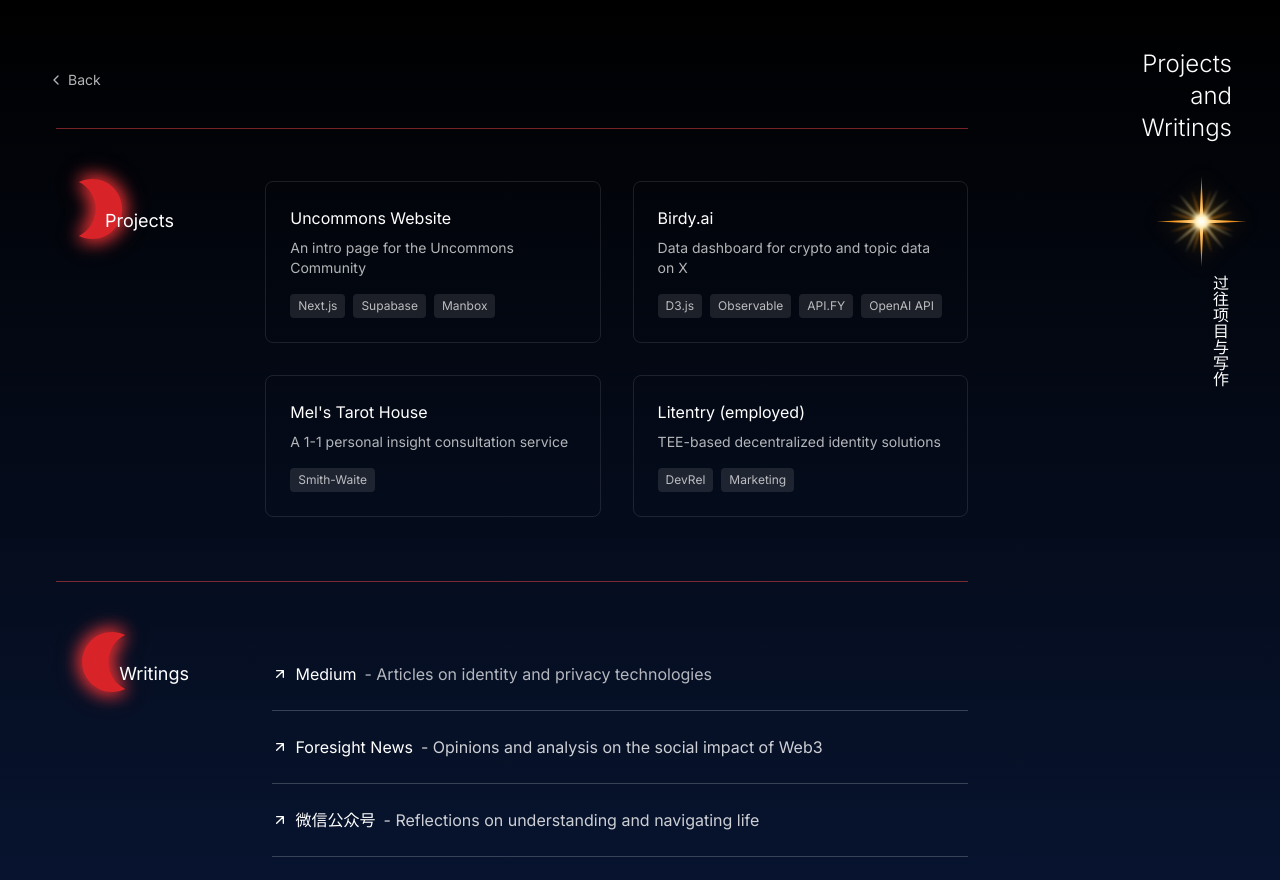
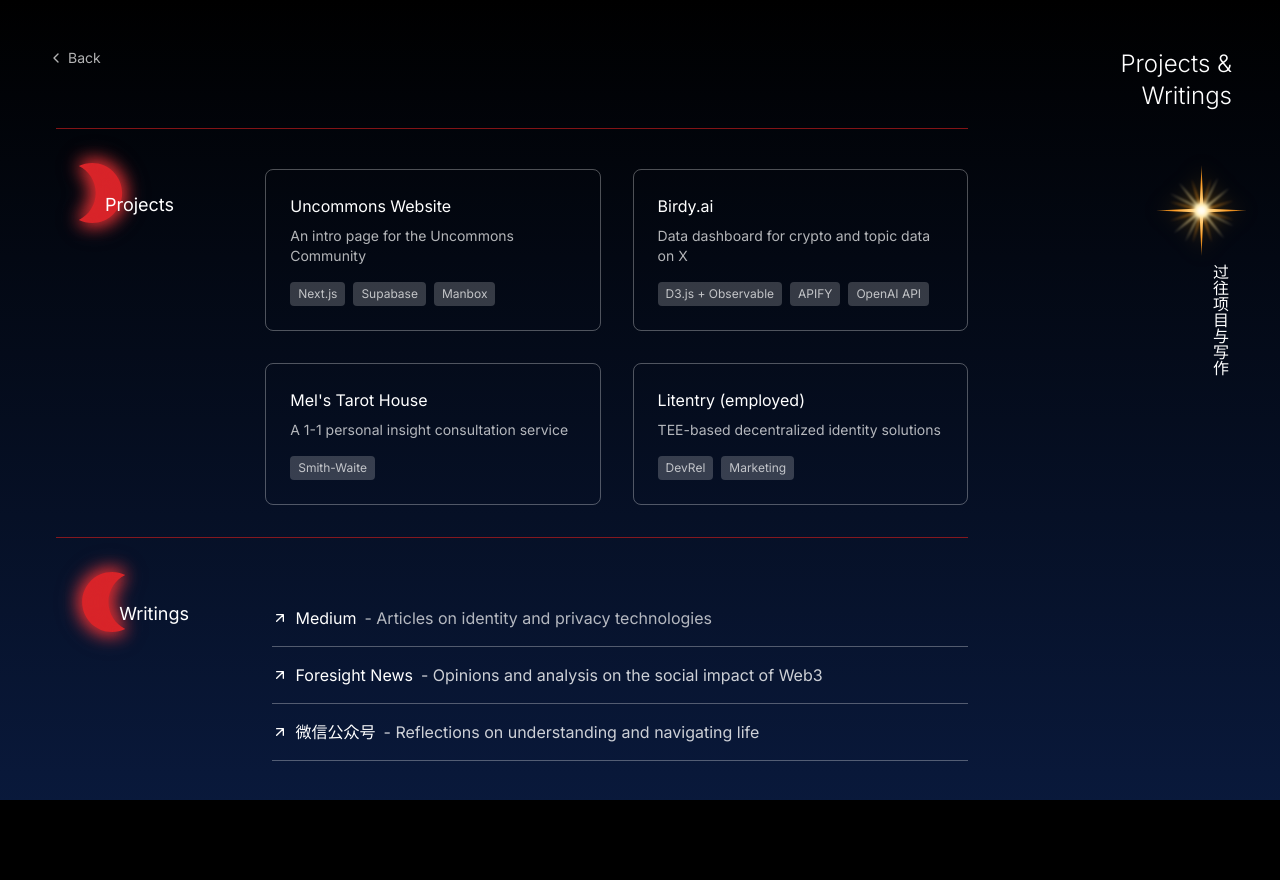
Before and after one commit to waterlily-zhou/personal-website, a Next.js app: page /projects in a window 1280 px wide. After the commit the page ends 800 px from the top, so only its background shows below. Built offline with nearby package versions, Linux system fonts and the light colour scheme.

Commit message:
finish projects page

```diff
--- a/app/about/page.tsx
+++ b/app/about/page.tsx
@@ -5,7 +5,7 @@
   return (
     <div className="min-h-screen relative text-white">
       {/* Navigation */}
-      <div className="absolute top-0 left-8 right-8 p-4 flex justify-between items-center z-50">
+      <div className="absolute top-8 left-8 right-8 p-4 flex justify-between items-start z-50">
         <Link href="/" className="text-white/70 hover:text-white transition-colors text-sm flex items-center gap-1">
           <svg
             width="16"
@@ -23,7 +23,7 @@
           </svg>
           Back
         </Link>
-        <h1 className="mt-8 text-2xl font-light text-right">
+        <h1 className="text-2xl font-light text-right">
             About<br />Me
         </h1>
       </div>
@@ -31,7 +31,7 @@
       {/* Gradient Background */}
       <div className="absolute inset-0 -z-10">
         {/* Main gradient: black -> blue -> black */}
-        <div className="absolute inset-0 min-h-[110vh] bg-gradient-to-b from-black to-blue-600/20" />
+        <div className="absolute inset-0 min-h-[110vh] bg-gradient-to-b from-black to-blue-600/25" />
       </div>
 
       {/* Background Circle Grid */}
--- a/app/page.tsx
+++ b/app/page.tsx
@@ -66,7 +66,7 @@
         {/* Gradient background */}
         <div className="absolute inset-0 h-[170vh] -z-10">
           {/* Main gradient: black -> blue -> black */}
-          <div className="absolute inset-0 bg-gradient-to-b from-black via-blue-600/20 to-black" />
+          <div className="absolute inset-0 bg-gradient-to-b from-black via-blue-600/25 to-black" />
           {/* Additional blue glow in the middle */}
          {/*  <div className="absolute inset-0 bg-gradient-to-b from-transparent via-blue-600/20 to-transparent" /> */}
         </div>
--- a/app/projects/page.tsx
+++ b/app/projects/page.tsx
@@ -5,7 +5,7 @@
   return (
     <div className="min-h-screen relative text-white">
       {/* Navigation */}
-      <div className="absolute top-0 left-8 right-8 p-4 flex justify-between items-center z-50">
+      <div className="absolute top-8 left-8 right-8 p-4 flex justify-between items-start z-50">
         <Link href="/" className="text-white/70 hover:text-white transition-colors text-sm flex items-center gap-1">
           <svg
             width="16"
@@ -23,25 +23,27 @@
           </svg>
           Back
         </Link>
-        <h1 className="mt-8 text-2xl font-light text-right">
-          Projects<br />and<br />Writings
+        <h1 className="text-2xl font-light text-right">
+          Projects &<br />Writings
         </h1>
       </div>
 
       {/* Gradient Background */}
       <div className="absolute inset-0 -z-10">
         {/* Main gradient: black -> blue -> black */}
-        <div className="absolute inset-0 min-h-[110vh] bg-gradient-to-b from-black to-blue-600/20" />
+        <div className="absolute inset-0 min-h-[100vh] bg-gradient-to-b from-black to-blue-600/25" />
       </div>
 
       {/* Main Content */}
       <div className="pt-32 px-14 max-w-[80%]">
 
         {/* Red line */}
-        <div className="w-full h-[1px] bg-red-500/50 mb-8" />
+        <div className="w-full h-[1px] bg-red-700/70 mb-4" />
 
         {/* Projects Section */}
-        <div className="mb-16 flex flex-row items-start md:gap-[10%]">
+        <div className="mb-8 flex flex-row items-start md:gap-[10%]">
+
+          {/* Half moon and project title */}
           <div className="flex items-center -space-x-10">
             <img
               src="/halfMoon.svg"
@@ -52,61 +54,68 @@
             <h2 className="text-lg relative z-10 pt-6">Projects</h2>
           </div>
 
-          <div className="grid grid-cols-1 md:grid-cols-2 gap-8 pt-5">
+          <div className="grid grid-cols-1 md:grid-cols-2 gap-8 pt-6">
             {/* Uncommons Website */}
-            <div className="border border-white/10 rounded-lg p-6 hover:border-white/20 hover:bg-red-950/30 transition-all duration-300">
+            <a href="https://unco-website.vercel.app/" target="_blank" rel="noopener noreferrer">
+              <div className="border border-white/30 rounded-lg p-6 hover:border-red-700 hover:bg-red-700 transition-all duration-300">
                 <h3 className="mb-2">Uncommons Website</h3>
                 <p className="text-sm text-white/70 mb-4">
                 An intro page for the Uncommons Community
                 </p>
                 <div className="flex gap-2 flex-wrap">
-                <span className="text-xs bg-white/10 text-white/70 px-2 py-1 rounded">Next.js</span>
-                <span className="text-xs bg-white/10 text-white/70 px-2 py-1 rounded">Supabase</span>
-                <span className="text-xs bg-white/10 text-white/70 px-2 py-1 rounded">Manbox</span>
+                  <span className="text-xs bg-white/20 text-white/70 px-2 py-1 rounded">Next.js</span>
+                  <span className="text-xs bg-white/20 text-white/70 px-2 py-1 rounded">Supabase</span>
+                  <span className="text-xs bg-white/20 text-white/70 px-2 py-1 rounded">Manbox</span>
                 </div>
               </div>
+            </a>
 
             {/* Birdy.ai */}
-            <div className="border border-white/10 rounded-lg p-6 hover:border-white/20 hover:bg-red-950/30 transition-all duration-300">
+            <a href="https://github.com/kayyueth/birdy_ai" target="_blank" rel="noopener noreferrer">
+              <div className="border border-white/30 rounded-lg p-6 hover:border-red-700 hover:bg-red-700 transition-all duration-300">
                 <h3 className="mb-2">Birdy.ai</h3>
                 <p className="text-sm text-white/70 mb-4">
                   Data dashboard for crypto and topic data on X
                 </p>
                 <div className="flex gap-2 flex-wrap">
-                <span className="text-xs bg-white/10 text-white/70 px-2 py-1 rounded">D3.js</span>
-                <span className="text-xs bg-white/10 text-white/70 px-2 py-1 rounded">Observable</span>
-                <span className="text-xs bg-white/10 text-white/70 px-2 py-1 rounded">API.FY</span>
-                <span className="text-xs bg-white/10 text-white/70 px-2 py-1 rounded">OpenAI API</span>
+                  <span className="text-xs bg-white/20 text-white/70 px-2 py-1 rounded">D3.js + Observable</span>
+                  <span className="text-xs bg-white/20 text-white/70 px-2 py-1 rounded">APIFY</span>
+                  <span className="text-xs bg-white/20 text-white/70 px-2 py-1 rounded">OpenAI API</span>
                 </div>
               </div>
+            </a>
 
             {/* Mel's Tarot House */}
-            <div className="border border-white/10 rounded-lg p-6 hover:border-white/20 hover:bg-red-950/30 transition-all duration-300">
+            <a href="https://melmelz.notion.site/KK-all-in-5da6ad0c27b141f3b167afaa5d83a73a?pvs=4" target="_blank" rel="noopener noreferrer">
+              <div className="border border-white/30 rounded-lg p-6 hover:border-red-700 hover:bg-red-700 transition-all duration-300">
                 <h3 className="mb-2">Mel&apos;s Tarot House</h3>
                 <p className="text-sm text-white/70 mb-4">
                   A 1-1 personal insight consultation service
                 </p>
                 <div className="flex gap-2 flex-wrap">
-                <span className="text-xs bg-white/10 text-white/70 px-2 py-1 rounded">Smith-Waite</span>
+                  <span className="text-xs bg-white/20 text-white/70 px-2 py-1 rounded">Smith-Waite</span>
                 </div>
               </div>
+            </a>
 
             {/* Litentry */}
-            <div className="border border-white/10 rounded-lg p-6 hover:border-white/20 hover:bg-red-950/30 transition-all duration-300">
+            <a href="https://www.heima.network/rebranding" target="_blank" rel="noopener noreferrer">
+            <div className="border border-white/30 rounded-lg p-6 hover:border-red-700 hover:bg-red-700 transition-all duration-300">
               <h3 className="mb-2">Litentry (employed)</h3>
               <p className="text-sm text-white/70 mb-4">
                 TEE-based decentralized identity solutions
               </p>
               <div className="flex gap-2 flex-wrap">
-                <span className="text-xs bg-white/10 text-white/70 px-2 py-1 rounded">DevRel</span>
-                <span className="text-xs bg-white/10 text-white/70 px-2 py-1 rounded">Marketing</span>
+                <span className="text-xs bg-white/20 text-white/70 px-2 py-1 rounded">DevRel</span>
+                <span className="text-xs bg-white/20 text-white/70 px-2 py-1 rounded">Marketing</span>
                 </div>
               </div>
+            </a>
           </div>
         </div>
 
         {/* Red line */}
-        <div className="w-full h-[1px] bg-red-500/50 mb-8" />
+        <div className="w-full h-[1px] bg-red-700/70 mb-4" />
 
         {/* Writings Section */}
         <div className='flex flex-row items-start md:gap-[10%]'>
@@ -125,8 +134,8 @@
             <h2 className="text-lg relative z-10 pt-6">Writings</h2>
           </div>
 
-          <div className="space-y-6 pt-12 w-full">
-            <a href="#" className="block group flex flex-row items-center gap-2">
+          <div className="pt-9 w-full">
+            <a href="https://medium.com/@melzhou" target="_blank" rel="noopener noreferrer" className="block group flex flex-row items-center gap-2 hover:bg-red-700 pt-4 pb-4 border-b border-white/30 hover:border-red-700 transition-all duration-300">
               <div className="flex items-center gap-2">
                 <svg
                   width="16"
@@ -142,15 +151,13 @@
                     strokeLinejoin="round"
                   />
                 </svg>
-                <span className="text-white group-hover:text-white transition-colors">Medium</span>
+                <span className="text-white transition-colors">Medium</span>
               </div>
               <p className="text-white/70"> - Articles on identity and privacy technologies</p>
             </a>
 
-            {/* Gray line */}
-            <div className="w-full h-[1px] bg-gray-500/50" />
 
-            <a href="#" className="block group flex flex-row items-center gap-2">
+            <a href="https://foresightnews.pro/column/detail/1154" target="_blank" rel="noopener noreferrer" className="block group flex flex-row items-center gap-2 hover:bg-red-700 pt-4 pb-4 border-b border-white/30 hover:border-red-700 transition-all duration-300">
               <div className="flex items-center gap-2">
                 <svg
                   width="16"
@@ -166,15 +173,13 @@
                     strokeLinejoin="round"
                   />
                 </svg>
-                <span className="text-white group-hover:text-white transition-colors">Foresight News</span>
+                <span className="text-white transition-colors">Foresight News</span>
               </div>
               <p className="text-white/80">- Opinions and analysis on the social impact of Web3</p>
             </a>
 
-            {/* Gray line */}
-            <div className="w-full h-[1px] bg-gray-500/50" />
 
-            <a href="#" className="block group flex flex-row items-center gap-2">
+            <a href="https://mp.weixin.qq.com/s/VL8auNw4IbvRF-6m3PSq_w" target="_blank" rel="noopener noreferrer"className="block group flex flex-row items-center gap-2 hover:bg-red-700 pt-4 pb-4 border-b border-white/30 hover:border-red-700 transition-all duration-300">
               <div className="flex items-center gap-2">
                 <svg
                   width="16"
@@ -190,13 +195,15 @@
                     strokeLinejoin="round"
                   />
                 </svg>
-                <span className="text-white group-hover:text-white transition-colors">微信公众号</span>
+                <span className="text-white transition-colors">微信公众号</span>
               </div>
               <p className="text-white/80">- Reflections on understanding and navigating life</p>
+              {/* QR Code - initially hidden, shows on hover */}
+              <div className="absolute left-1/3 translate-y-1/2 mt-6 hidden group-hover:block rounded shadow-lg">
+                <img src="/qrcode.jpg" alt="WeChat QR Code" className="w-32 h-32" />
+              </div>
             </a>
 
-            {/* Gray line */}
-            <div className="w-full h-[1px] bg-gray-500/50" />
           </div>
         </div>
 
```
Also changed, not shown: public/qrcode.jpg (added). Lines whose indentation alone changed are shown as unchanged.
